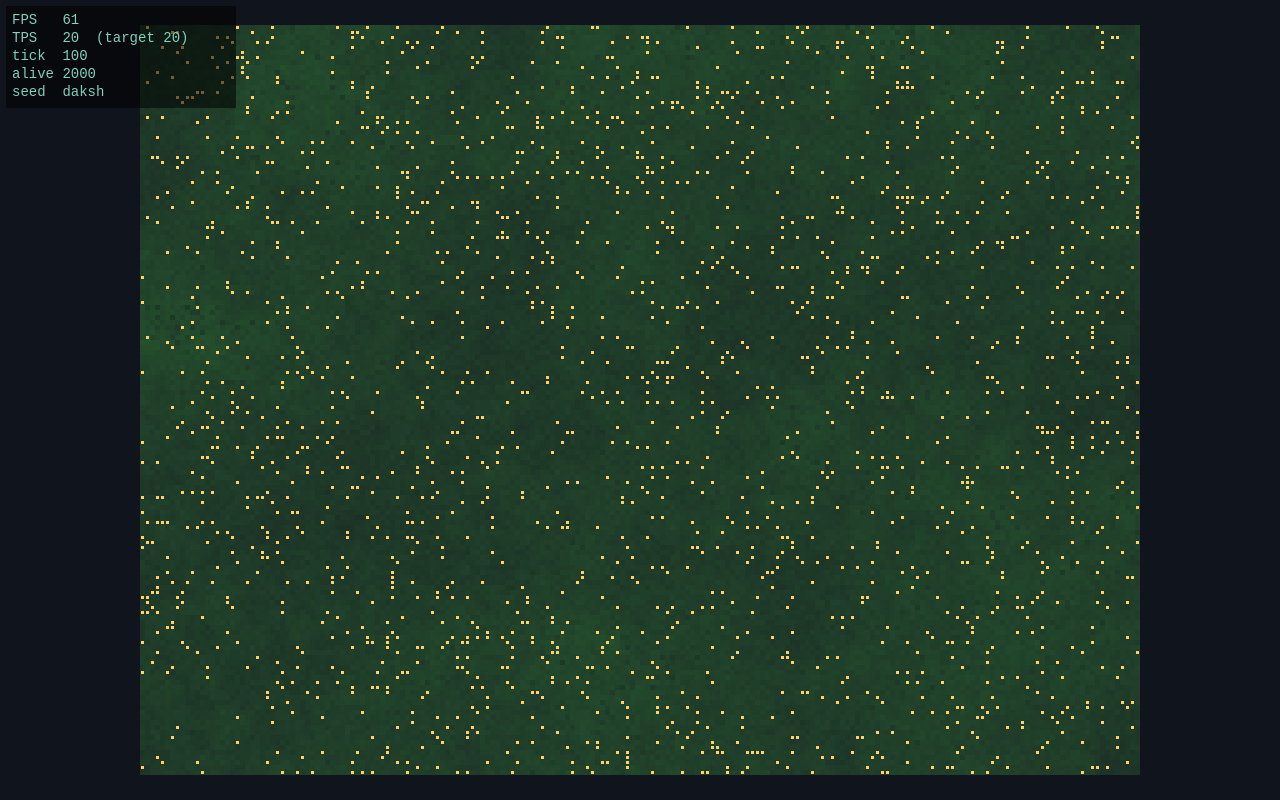
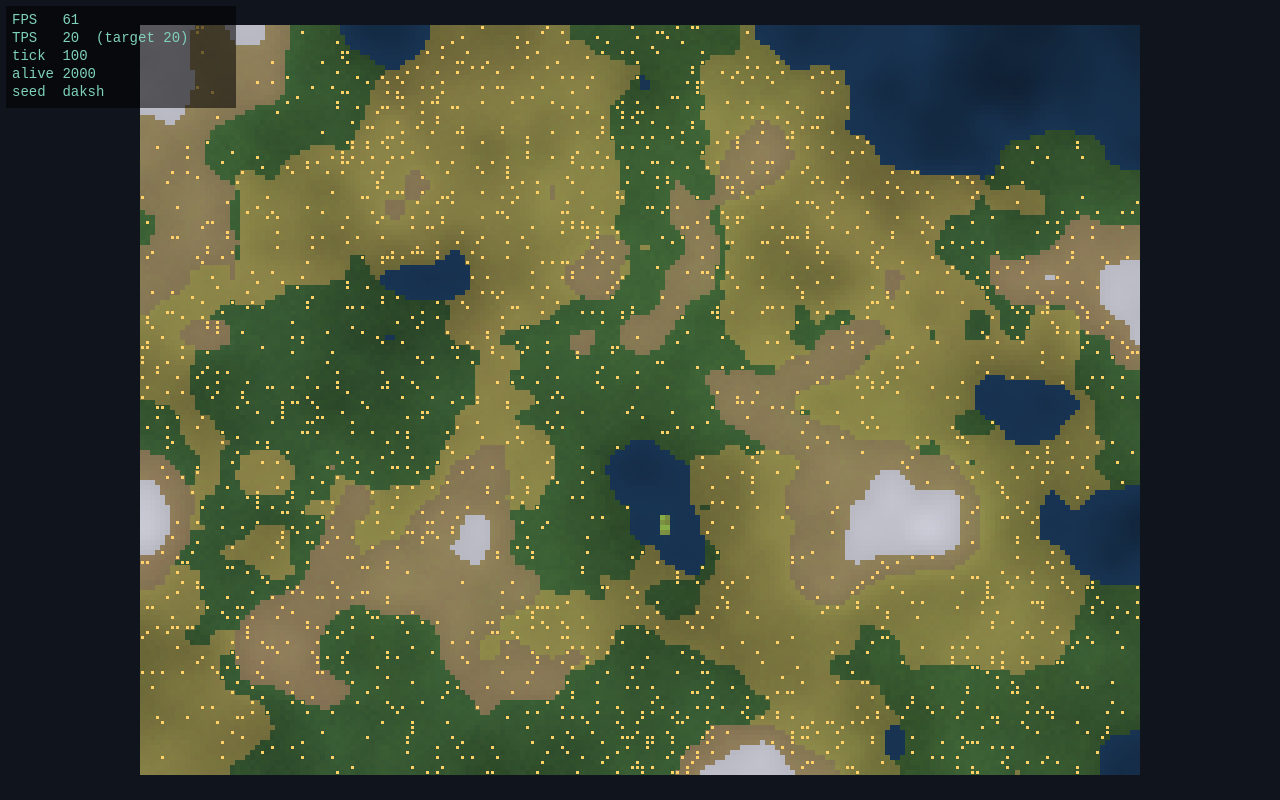
Before and after one commit to dakshpsingh21/petri-dish-civ, a plain HTML site: page index.html in a window 1280 px wide. Drawn offline with Linux system fonts and the light colour scheme.

Commit message:
feat(world): generate terrain from elevation + moisture noise

```diff
--- a/src/agent.js
+++ b/src/agent.js
@@ -1,6 +1,6 @@
 // agent.js: what ONE agent is and what it does. Pure sim code: no DOM, no Math.random().
 
-import { cellIndex } from './world.js';
+import { cellIndex, isPassable } from './world.js';
 
 // Plain object for now: easy to read and inspect in the console.
 // (Traits, tribe, memory arrive in S3-S5. Typed arrays only if profiling says so.)
@@ -22,6 +22,7 @@ export function moveTowardFood(agent, world, rng) {
       const x = agent.x + dx;
       const y = agent.y + dy;
       if (x < 0 || y < 0 || x >= world.width || y >= world.height) continue; // world edge = wall
+      if (!isPassable(world, x, y)) continue;                                 // water / mountain = wall
 
       const food = world.food[cellIndex(world, x, y)];
       if (food > bestFood) {
--- a/src/config.js
+++ b/src/config.js
@@ -9,6 +9,23 @@ export const WORLD_HEIGHT = 150;
 
 export const config = {
   seed: 'daksh',        // any string; rng.js hashes it into a 32-bit number
+
+  // Feature flags: every mechanic can be switched off (debugging, perf cost, A/B experiments).
+  features: {
+    terrain: true,      // false = the whole map is plains (the S1 world)
+  },
+
+  // Terrain generation (becomes New World setup sliders in S8).
+  // Elevation and moisture are noise maps stretched to 0..1.
+  terrain: {
+    elevationScale: 50,   // size of the biggest landforms, in cells
+    moistureScale: 35,
+    waterLevel: 0.35,     // elevation below this = water
+    hillLevel: 0.70,      // above this = hills
+    mountainLevel: 0.85,  // above this = mountains
+    forestMoisture: 0.55, // lowland wetter than this = forest, else plains
+  },
+
   ticksPerSecond: 20,   // sim speed: world-steps per real second (independent of screen refresh rate)
   foodMax: 10,          // most food one cell can hold
   foodRegrowth: 0.02,   // food added to every cell per tick (0 -> full takes foodMax / this = 500 ticks)
--- a/src/render.js
+++ b/src/render.js
@@ -1,24 +1,44 @@
 // render.js: draws the sim onto the canvas. READS state, never changes it.
 //
-// Food trick: we paint 1 pixel per cell into a small hidden ("offscreen") canvas,
-// then stretch that onto the real canvas in ONE drawImage call. Much cheaper than
-// 30,000 separate fillRect calls.
+// Layers, bottom to top:
+//   1. terrain: painted ONCE into a hidden canvas (terrain never changes), reused every frame
+//   2. food:    repainted every frame as semi-transparent green on top of the terrain
+//   3. agents, then the debug overlay
+// Each layer is 1 pixel per cell, stretched onto the screen with ONE drawImage call.
+
+import { WATER, PLAINS, FOREST, HILLS, MOUNTAIN } from './world.js';
 
 const BG = '#10141c';
 
+// Base color per terrain type [R, G, B], indexed by the terrain number.
+const TERRAIN_RGB = [];
+TERRAIN_RGB[WATER]    = [28, 60, 96];
+TERRAIN_RGB[PLAINS]   = [120, 110, 62];
+TERRAIN_RGB[FOREST]   = [44, 74, 44];
+TERRAIN_RGB[HILLS]    = [110, 92, 70];
+TERRAIN_RGB[MOUNTAIN] = [140, 140, 148];
+
+const FOOD_RGB = [150, 210, 80];
+const FOOD_MAX_ALPHA = 170;   // full food = fairly strong green, but terrain still shows through
+
+// A world-sized hidden canvas + its raw pixel memory.
+function makeLayer(world) {
+  const canvas = document.createElement('canvas');   // never added to the page
+  canvas.width = world.width;
+  canvas.height = world.height;
+  const ctx = canvas.getContext('2d');
+  // ImageData.data = Uint8ClampedArray, 4 bytes per pixel (R, G, B, A).
+  // "Clamped": values auto-round and stay in 0..255, so a too-bright shade can't overflow.
+  const image = ctx.createImageData(world.width, world.height);
+  return { canvas, ctx, image, px: image.data };
+}
+
 export function createRenderer(canvas, world) {
   const ctx = canvas.getContext('2d');
+  const terrainLayer = makeLayer(world);
+  const foodLayer = makeLayer(world);
 
-  // Offscreen canvas: exactly world.width x world.height pixels. Never added to the page.
-  const layer = document.createElement('canvas');
-  layer.width = world.width;
-  layer.height = world.height;
-  const layerCtx = layer.getContext('2d');
-
-  // ImageData = raw pixel memory. data is a Uint8ClampedArray: 4 bytes per pixel (R, G, B, A).
-  // "Clamped" means values auto-round and stay within 0..255, so we can't overflow a color.
-  const image = layerCtx.createImageData(world.width, world.height);
-  const px = image.data;
+  paintTerrain(terrainLayer, world);   // once, up front
 
   // Biggest WHOLE-number zoom that fits the window, centered.
   // Whole numbers keep every cell the same size (no blurry or uneven pixels).
@@ -29,22 +49,26 @@ export function createRenderer(canvas, world) {
     return { scale, x: Math.floor((canvas.width - w) / 2), y: Math.floor((canvas.height - h) / 2), w, h };
   }
 
-  function drawFood(view, foodMax) {
-    const food = world.food;
-    for (let i = 0; i < food.length; i++) {
-      const t = food[i] / foodMax;   // 0 = empty, 1 = full
-      const p = i * 4;               // where this cell's 4 bytes start
-      px[p]     = 22 + t * 40;       // R
-      px[p + 1] = 26 + t * 150;      // G: more food = greener
-      px[p + 2] = 34 + t * 30;       // B
-      px[p + 3] = 255;               // A: fully opaque
-    }
-    layerCtx.putImageData(image, 0, 0);
-
-    // Resizing a canvas resets this setting, so we set it every frame (it's cheap).
+  function drawLayer(layer, view) {
+    // Resizing a canvas resets this setting, so we set it every time (it's cheap).
     // false = scale up with hard pixel edges instead of blurring them.
     ctx.imageSmoothingEnabled = false;
-    ctx.drawImage(layer, view.x, view.y, view.w, view.h);
+    ctx.drawImage(layer.canvas, view.x, view.y, view.w, view.h);
+  }
+
+  // Food: same green everywhere; only the transparency (alpha) changes with the amount.
+  // Empty cells are fully transparent, so overgrazed land shows its bare terrain color.
+  function paintFood(foodMax) {
+    const { food } = world;
+    const px = foodLayer.px;
+    for (let i = 0; i < food.length; i++) {
+      const p = i * 4;
+      px[p]     = FOOD_RGB[0];
+      px[p + 1] = FOOD_RGB[1];
+      px[p + 2] = FOOD_RGB[2];
+      px[p + 3] = (food[i] / foodMax) * FOOD_MAX_ALPHA;
+    }
+    foodLayer.ctx.putImageData(foodLayer.image, 0, 0);
   }
 
   // Agents: one small square each. Same color for everyone, so we set fillStyle ONCE
@@ -66,15 +90,34 @@ export function createRenderer(canvas, world) {
     lines.forEach((text, i) => ctx.fillText(text, 12, 24 + i * 18));
   }
 
-  // One full frame: background, world, then debug text on top.
+  // One full frame.
   function render(state, config, overlayLines) {
     ctx.fillStyle = BG;
     ctx.fillRect(0, 0, canvas.width, canvas.height);
     const view = fitView();
-    drawFood(view, config.foodMax);
+    drawLayer(terrainLayer, view);
+    paintFood(config.foodMax);
+    drawLayer(foodLayer, view);   // drawImage respects alpha, so terrain shows through
     drawAgents(view, state.agents);
     drawOverlay(overlayLines);
   }
 
   return { render };
 }
+
+// Terrain color, shaded by elevation: low = darker, high = lighter.
+// That one multiply gives deep lakes, and bright snowy-looking peaks, for free.
+function paintTerrain(layer, world) {
+  const { terrain, elevation } = world;
+  const px = layer.px;
+  for (let i = 0; i < terrain.length; i++) {
+    const rgb = TERRAIN_RGB[terrain[i]];
+    const shade = 0.55 + 0.9 * elevation[i];   // ~0.55 (deepest water) .. ~1.45 (highest peak)
+    const p = i * 4;
+    px[p]     = rgb[0] * shade;
+    px[p + 1] = rgb[1] * shade;
+    px[p + 2] = rgb[2] * shade;
+    px[p + 3] = 255;
+  }
+  layer.ctx.putImageData(layer.image, 0, 0);
+}
--- a/src/sim.js
+++ b/src/sim.js
@@ -3,18 +3,24 @@
 // and why the same seed always gives the same history.
 
 import { createRng, hashString } from './rng.js';
-import { createWorld, regrow } from './world.js';
+import { createWorld, regrow, isPassable } from './world.js';
 import { createAgent, moveTowardFood, eat, burnEnergy } from './agent.js';
 
 // Build a brand-new world from config. Reset = call this again.
 export function createSim(config, width, height) {
   const rng = createRng(hashString(config.seed));
-  const world = createWorld(width, height, rng, config.foodMax);
+  const world = createWorld(width, height, rng, config);
   const state = { tick: 0, rng, world, agents: [], nextAgentId: 1 };
 
   for (let n = 0; n < config.initialAgents; n++) {
-    const x = rng.int(width);
-    const y = rng.int(height);
+    // Re-roll until we land on walkable ground (no spawning in lakes or on peaks).
+    // The attempt cap stops an endless loop on a map that is ALL water/mountain.
+    let x, y, tries = 0;
+    do {
+      x = rng.int(width);
+      y = rng.int(height);
+    } while (!isPassable(world, x, y) && ++tries < 1000);
+    if (!isPassable(world, x, y)) break;   // no land found: stop spawning
     state.agents.push(createAgent(state.nextAgentId++, x, y, config.startEnergy));
   }
   return state;
@@ -24,7 +30,7 @@ export function createSim(config, width, height) {
 // change it and you change history (and the RNG sequence).
 export function step(state, config) {
   // 1. Food grows back.
-  regrow(state.world, config.foodRegrowth, config.foodMax);
+  regrow(state.world, config.foodRegrowth);
 
   // 2. Shuffle who goes first. Without this, agent #0 would ALWAYS get first pick
   //    of the food, a hidden unfair advantage baked into the array order.
--- a/src/world.js
+++ b/src/world.js
@@ -1,16 +1,64 @@
-// world.js: the grid of cells and the food on it. Pure sim code: no DOM, no Math.random().
+// world.js: the grid of cells: terrain + food. Pure sim code: no DOM, no Math.random().
 //
-// The grid is stored as ONE flat typed array, not a 2D array of cell objects.
-// Cell (x, y) lives at index  i = y * width + x  (row by row, like reading a page).
-// Why: 30,000 objects would be slow and memory-hungry. A Float32Array is one compact
-// block of numbers, and looping over it is very fast.
+// Every per-cell property is ONE flat typed array. Cell (x, y) lives at index
+// i = y * width + x (row by row, like reading a page). Compact and fast to loop over.
 
-export function createWorld(width, height, rng, foodMax) {
-  const food = new Float32Array(width * height); // starts filled with 0s
-  for (let i = 0; i < food.length; i++) {
-    food[i] = rng.next() * foodMax;               // seeded random starting amount
+import { noiseMap } from './noise.js';
+
+// Terrain types. Stored as small integers in a Uint8Array (1 byte per cell).
+export const WATER = 0, PLAINS = 1, FOREST = 2, HILLS = 3, MOUNTAIN = 4;
+export const TERRAIN_NAMES = ['water', 'plains', 'forest', 'hills', 'mountain'];
+
+// Lookup tables indexed by terrain type: faster and clearer than a chain of ifs.
+export const PASSABLE = [false, true, true, true, false];   // can agents stand here?
+const FOOD_CAP_FRACTION = [0, 1, 1, 0.4, 0];               // share of foodMax this terrain can hold
+
+export function createWorld(width, height, rng, config) {
+  const n = width * height;
+  const world = {
+    width, height,
+    elevation: new Float32Array(n),   // 0..1, kept for shading + regions later
+    moisture: new Float32Array(n),    // 0..1
+    terrain: new Uint8Array(n),       // WATER..MOUNTAIN
+    foodCap: new Float32Array(n),     // most food this cell can ever hold
+    food: new Float32Array(n),        // food right now
+  };
+
+  if (config.features.terrain) {
+    // Draw each map's seed from the main RNG, so the ONE world seed decides everything.
+    const t = config.terrain;
+    world.elevation = stretch01(noiseMap(width, height, rng.int(4294967296), { scale: t.elevationScale }));
+    world.moisture = stretch01(noiseMap(width, height, rng.int(4294967296), { scale: t.moistureScale }));
+    for (let i = 0; i < n; i++) world.terrain[i] = classify(world.elevation[i], world.moisture[i], t);
+  } else {
+    world.terrain.fill(PLAINS);
+    world.elevation.fill(0.5);
   }
-  return { width, height, food };
+
+  for (let i = 0; i < n; i++) {
+    world.foodCap[i] = FOOD_CAP_FRACTION[world.terrain[i]] * config.foodMax;
+    world.food[i] = rng.next() * world.foodCap[i];   // seeded random starting amount
+  }
+  return world;
+}
+
+// Blending averages things out, so raw noise rarely reaches 0 or 1 (it was ~0.21..0.93).
+// Stretch it so the lowest cell = 0 and the highest = 1; then thresholds like 0.85 mean
+// "the top 15% of the height range" on every map.
+function stretch01(map) {
+  let min = Infinity, max = -Infinity;
+  for (const v of map) { if (v < min) min = v; if (v > max) max = v; }
+  const range = max - min || 1;                       // avoid dividing by 0 on a flat map
+  for (let i = 0; i < map.length; i++) map[i] = (map[i] - min) / range;
+  return map;
+}
+
+// Height decides the big picture; moisture decides what grows on the lowlands.
+function classify(elev, moist, t) {
+  if (elev < t.waterLevel) return WATER;
+  if (elev > t.mountainLevel) return MOUNTAIN;
+  if (elev > t.hillLevel) return HILLS;
+  return moist > t.forestMoisture ? FOREST : PLAINS;
 }
 
 // Convert (x, y) -> array index. Tiny, but it keeps the formula in ONE place.
@@ -18,12 +66,15 @@ export function cellIndex(world, x, y) {
   return y * world.width + x;
 }
 
-// Every cell grows back a little each tick, capped at foodMax.
-// (Linear growth for now: simple to reason about. Terrain-based caps arrive in S2.)
-export function regrow(world, rate, foodMax) {
-  const food = world.food;
+export function isPassable(world, x, y) {
+  return PASSABLE[world.terrain[y * world.width + x]];
+}
+
+// Every cell grows back a little each tick, capped by what its terrain can hold.
+export function regrow(world, rate) {
+  const { food, foodCap } = world;
   for (let i = 0; i < food.length; i++) {
     const grown = food[i] + rate;
-    food[i] = grown > foodMax ? foodMax : grown;
+    food[i] = grown > foodCap[i] ? foodCap[i] : grown;
   }
 }
```
Also changed, not shown: docs/PLAN.md (+1 -1 lines), tests.html (+17 -0 lines).
